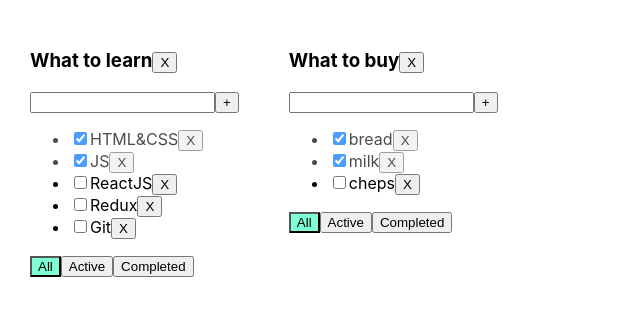
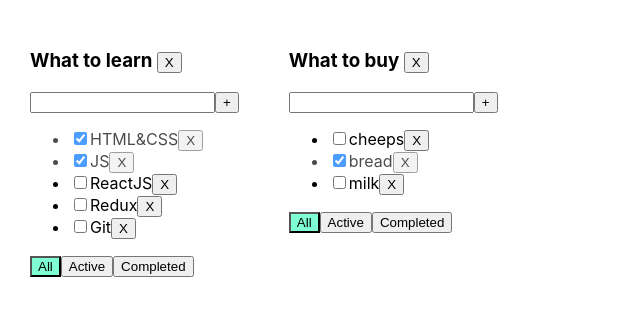
Before and after one commit to MasterTatto/PracticTodoListEveryLastLesson, a React (Create React App) app: page / in a window 1280 px wide. Shown: the top 316 px of the page, without its empty margins (0-640 px from the left). Built offline with nearby package versions, Linux system fonts and the light colour scheme.

Commit message:
finish lesson 5

```diff
--- a/src/App.tsx
+++ b/src/App.tsx
@@ -1,22 +1,19 @@
 import React, { useState } from 'react';
+import { TLSSocket } from 'tls';
 import { v1 } from 'uuid';
 import './App.css';
 import { Todolist } from './Todolist';
 export type filterValue = 'all' | 'active' | 'completed';
-type todoListType = {
-	id: string;
-	title: string;
-	filter: string;
-};
 function App() {
 	//
 	const todoID_1 = v1();
 	const todoID_2 = v1();
 	//
-	const [todoLists, setTodoLists] = useState<Array<todoListType>>([
+	const [todoLists, setTodoLists] = useState([
 		{ id: todoID_1, title: 'What to learn', filter: 'all' },
 		{ id: todoID_2, title: 'What to buy', filter: 'all' },
 	]);
+	//
 	const [tasks, setTask] = useState({
 		[todoID_1]: [
 			{ id: v1(), title: 'HTML&CSS', isDone: true },
@@ -26,9 +23,9 @@ function App() {
 			{ id: v1(), title: 'Git', isDone: false },
 		],
 		[todoID_2]: [
+			{ id: v1(), title: 'cheeps', isDone: false },
 			{ id: v1(), title: 'bread', isDone: true },
-			{ id: v1(), title: 'milk', isDone: true },
-			{ id: v1(), title: 'cheps', isDone: false },
+			{ id: v1(), title: 'milk', isDone: false },
 		],
 	});
 	//
@@ -46,14 +43,14 @@ function App() {
 	}
 	//
 	function addFilterBtn(f: filterValue, todoID: string) {
-		let todoList = todoLists.map((tl) => {
-			if (tl.id === todoID) {
-				return { ...tl, filter: f };
+		const newWindow = todoLists.map((tlFilter) => {
+			if (tlFilter.id === todoID) {
+				return { ...tlFilter, filter: f };
 			} else {
-				return tl;
+				return tlFilter;
 			}
 		});
-		setTodoLists(todoList);
+		setTodoLists(newWindow);
 	}
 	//
 
@@ -70,15 +67,14 @@ function App() {
 	}
 	//
 	function removeTodo(todoID: string) {
-		let removeTodoList = todoLists.filter((f) => {
+		const remodeTodoList = todoLists.filter((f) => {
 			if (f.id !== todoID) {
 				return true;
 			} else {
 				return false;
 			}
 		});
-		setTodoLists(removeTodoList);
-		delete tasks[todoID];
+		setTodoLists(remodeTodoList)
 	}
 	return (
 		<div className='App'>
```
Also changed, not shown: src/Todolist.tsx (+6 -11 lines).
